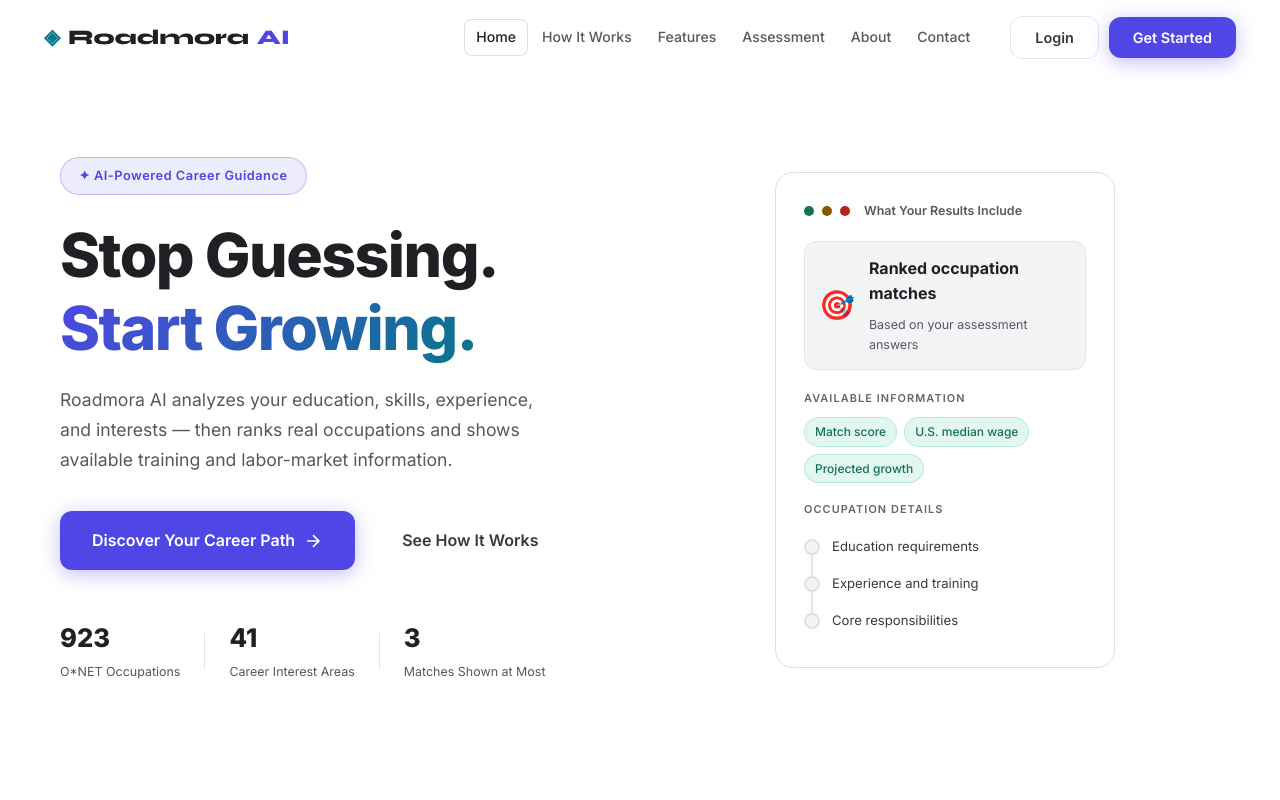
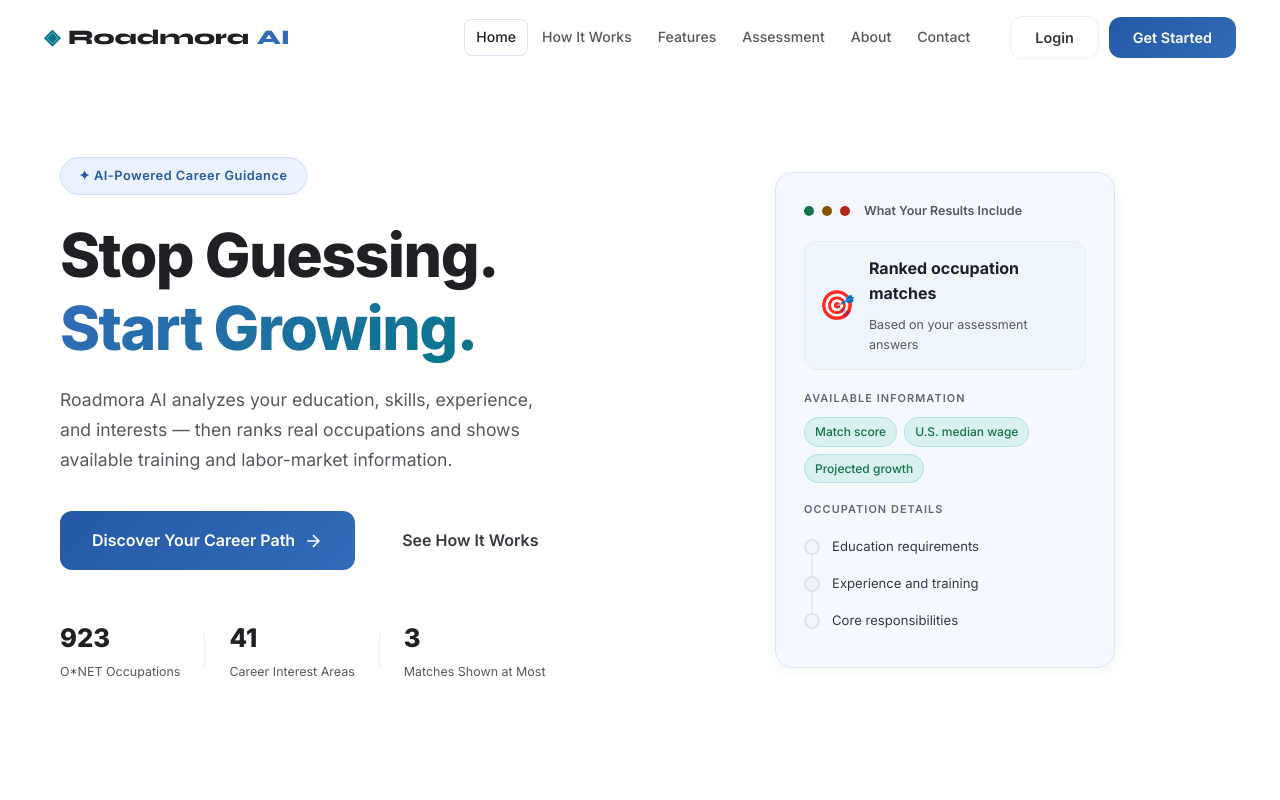
Before and after one commit to Azadak12/roadmora-custom-model, a React (Vite) app in the folder frontend/: page / in a window 1280 px wide. Shown: the top 800 px of the page. Built offline with nearby package versions, Linux system fonts and the light colour scheme; no server answers.

Commit message:
Soften light theme with blue cards and accents

```diff
--- a/frontend/src/styles-career-cards.css
+++ b/frontend/src/styles-career-cards.css
@@ -1,39 +1,38 @@
-/* Only career suggestion cards. Dashboard chrome, tables and dialogs retain
-   the existing dark design. */
+/* Career suggestions share the platform light-blue palette. */
 .db-card, .res-match-card {
-  --text: #202020; --text-2: #383838; --text-3: #606060; --text-4: #686868;
-  --border: #dedede; --border2: #dedede; --surface: #fff; --surface2: #f5f5f5;
-  --indigo-lt: #303030; --cyan: #333;
-  background: #fff; color: #202020; border: 1px solid #ddd;
-  border-radius: 10px; box-shadow: none; overflow: hidden;
+  --text: #172b4d; --text-2: #334863; --text-3: #52657d; --text-4: #52657d;
+  --border: #d9e5f3; --border2: #d9e5f3; --surface: #fff; --surface2: #f5f5f5;
+  --indigo-lt: #2459a6; --cyan: #334863;
+  background: #f5f9ff; color: #172b4d; border: 1px solid #d9e5f3;
+  border-radius: 16px; box-shadow: 0 3px 14px rgba(30,64,110,.05); overflow: hidden;
 }
 .db-card { padding: 26px; }
 .db-card:hover, .res-match-card:hover, .res-match-card--expanded {
-  background: #fff; border-color: #aaa; box-shadow: none; transform: none;
+  background: #f5f9ff; border-color: #adc7e8; box-shadow: 0 5px 18px rgba(30,64,110,.08); transform: none;
 }
-.db-card__career, .res-match-title { color: #202020; font-size: 21px; font-weight: 600; line-height: 1.35; letter-spacing: -.4px; }
-.db-card__date { color: #666; font-size: 12px; margin-top: 8px; }
-.db-card__stats { gap: 0; border-top: 1px solid #e3e3e3; }
-.db-card__stat { background: transparent; border: 0; border-bottom: 1px solid #e3e3e3; border-radius: 0; padding: 13px 0; }
-.db-card__stat-label { color: #666; font-size: 11px; letter-spacing: .04em; }
-.db-card__stat-val { color: #333; font-size: 13px; font-weight: 500; line-height: 1.65; }
+.db-card__career, .res-match-title { color: #172b4d; font-size: 21px; font-weight: 600; line-height: 1.35; letter-spacing: -.4px; }
+.db-card__date { color: #52657d; font-size: 12px; margin-top: 8px; }
+.db-card__stats { gap: 0; border-top: 1px solid #dce7f4; }
+.db-card__stat { background: transparent; border: 0; border-bottom: 1px solid #dce7f4; border-radius: 0; padding: 13px 0; }
+.db-card__stat-label { color: #52657d; font-size: 11px; letter-spacing: .04em; }
+.db-card__stat-val { color: #334863; font-size: 13px; font-weight: 500; line-height: 1.65; }
 .db-card__preview { border: 0; padding-top: 18px; }
-.db-card__preview-label { color: #666; font-size: 11px; }
-.db-card__step { color: #555; font-size: 13px; line-height: 1.7; }
-.db-card__step-num { background: #eee; color: #333; }
-.db-card__more { color: #666; font-size: 12px; }
-.db-card__view { background: #222; border: 1px solid #222; color: #fff; box-shadow: none; border-radius: 6px; font-size: 13px; }
+.db-card__preview-label { color: #52657d; font-size: 11px; }
+.db-card__step { color: #425873; font-size: 13px; line-height: 1.7; }
+.db-card__step-num { background: #dfebfc; color: #2459a6; }
+.db-card__more { color: #52657d; font-size: 12px; }
+.db-card__view { background: #2459a6; border: 1px solid #2459a6; color: #fff; box-shadow: none; border-radius: 6px; font-size: 13px; }
 .db-card:hover .db-card__view,
 .db-card .db-card__view:hover,
 .db-card .db-card__view:focus-visible {
-  background: #444; border-color: #444; color: #fff;
+  background: #194781; border-color: #194781; color: #fff;
 }
-.res-match-header, .res-match-header:hover { background: #fff; color: #222; }
-.res-match-score, .res-match-score--weak { color: #333; background: #f1f1f1; border: 1px solid #ddd; }
-.res-match-chevron, .res-match-weak-label { color: #555; }
+.res-match-header, .res-match-header:hover { background: #f5f9ff; color: #172b4d; }
+.res-match-score, .res-match-score--weak { color: #194781; background: #e1edff; border: 1px solid #c8dbf5; }
+.res-match-chevron, .res-match-weak-label { color: #425873; }
 .res-match-body { border-color: #ddd; }
 .res-match-card .res-block-title { color: #222; }
-.res-match-card .res-market-item { background: #f7f7f7; border-color: #e3e3e3; border-radius: 6px; }
-.res-match-card .res-roadmap-list li::before { background: #eee; color: #333; }
-.db-card button:focus-visible, .res-match-card button:focus-visible { outline: 2px solid #555; outline-offset: 3px; }
+.res-match-card .res-market-item { background: #fff; border-color: #dce7f4; border-radius: 6px; }
+.res-match-card .res-roadmap-list li::before { background: #dfebfc; color: #2459a6; }
+.db-card button:focus-visible, .res-match-card button:focus-visible { outline: 2px solid #425873; outline-offset: 3px; }
 @media(max-width: 600px) { .db-card { padding: 20px; } }
--- a/frontend/src/styles-light.css
+++ b/frontend/src/styles-light.css
@@ -1,10 +1,10 @@
 /* Shared light palette for public pages, assessments and both dashboards. */
 :root {
   --bg: #fff; --bg2: #fff; --bg3: #f7f7f8;
-  --surface: #fff; --surface2: #f3f4f6;
-  --border: #dedee3; --border2: #e5e5e9; --border-hi: #b8b8c4;
+  --surface: #fff; --surface2: #eff5fc;
+  --border: #dbe5f0; --border2: #e5edf5; --border-hi: #a9c3e2;
   --text: #202024; --text-2: #38383f; --text-3: #575760; --text-4: #65656f;
-  --indigo-lt: #4f46e5; --cyan: #08768a; --cyan-lt: #08768a;
+  --indigo: #2459a6; --indigo-lt: #326bb9; --cyan: #08768a; --cyan-lt: #08768a;
   --green: #14734b; --amber: #895500; --red: #b42318;
   --shadow-card: 0 2px 10px rgba(0,0,0,.06);
   --shadow-glow: none; --shadow-glow-cyan: none;
@@ -45,3 +45,26 @@ body { color-scheme: light; }
 .ms-dropdown, .auth-modal, .rm-modal, .admin-dialog,
 .duplicate-assessment-dialog { box-shadow: 0 12px 40px rgba(0,0,0,.15); }
 input::placeholder, textarea::placeholder { color: var(--text-4); opacity: 1; }
+
+/* Gentle color separates content without changing the white page canvas. */
+.overview-card, .feature-card, .info-card, .tech-card, .roadmap-card,
+.db-stat, .admin-stat-card {
+  background: #f5f9ff;
+  border-color: #d9e5f3;
+  box-shadow: 0 3px 14px rgba(30,64,110,.05);
+}
+.admin-hero, .dash-action-card { background: #edf5ff; border-color: #d0e1f5; }
+.assessment-card, .results-card, .contact-form-wrap, .admin-panel {
+  border-color: #dbe5f0;
+  box-shadow: 0 4px 22px rgba(30,64,110,.06);
+}
+.admin-table th { background: #eff5fc; }
+.admin-table tbody tr:hover, .ms-option:hover,
+.admin-sidebar__nav-item:hover, .nav__link:hover { background: #eff5fc; }
+.admin-sidebar__nav-item--active { background: #e4efff; color: #194781; }
+.form-input, .ms-trigger { background-color: #fbfdff; }
+.form-input:focus, .ms-trigger:focus-within { border-color: #326bb9; }
+.hero__badge, .nav-user-badge, .res-badge, .ms-tag,
+.ov-icon, .assess-step-icon { background: #eaf2ff; color: #2459a6; border-color: #cfdef3; }
+.btn { box-shadow: none; }
+.btn:hover { box-shadow: 0 3px 10px rgba(30,64,110,.12); }
```
